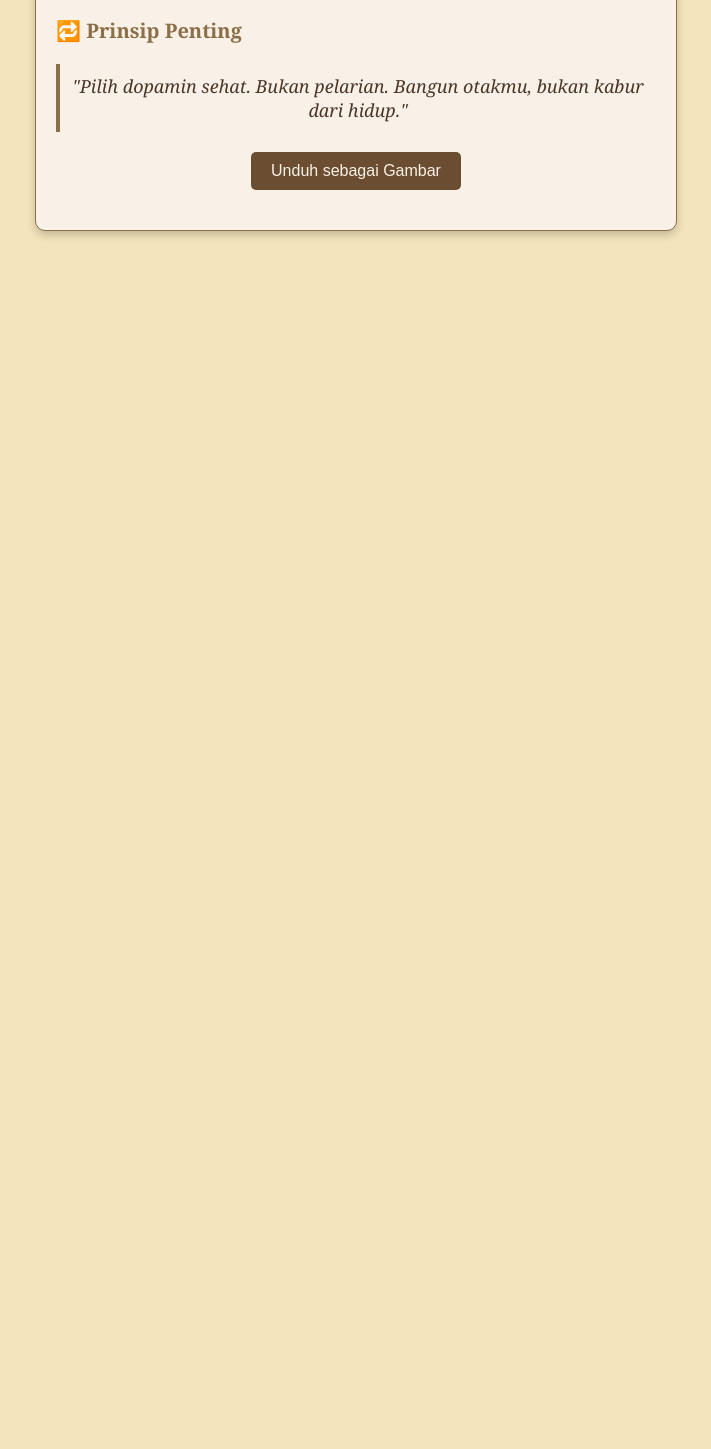
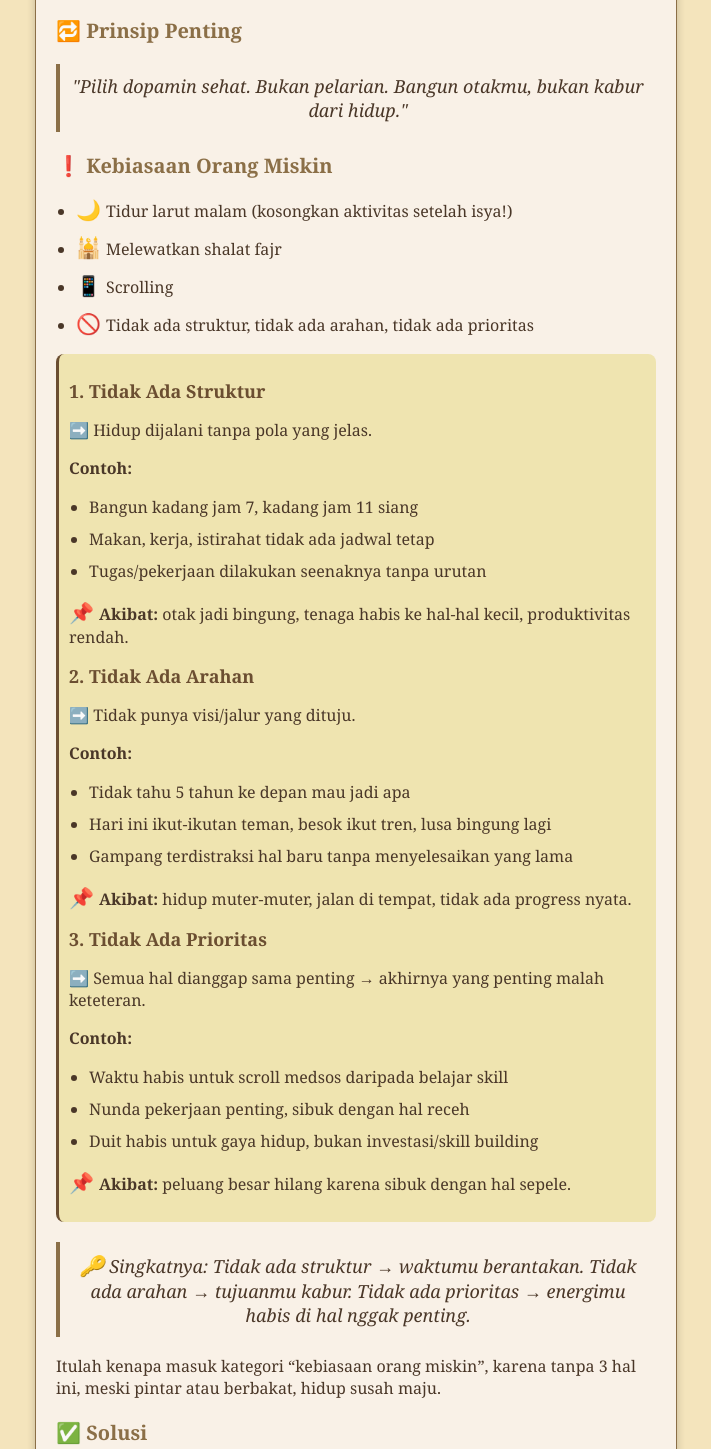
Before and after one commit to vviqry/anti_PMO, a plain HTML site: page index.html in a window 1280 px wide. Shown: the part 1278-2727 px from the top of the page, without its empty margins (284-995 px from the left). Before the commit the page ends 1529 px from the top, so only its background shows below. Drawn offline with Linux system fonts and the light colour scheme.

Commit message:
Update index.html

```diff
--- a/index.html
+++ b/index.html
@@ -35,6 +35,12 @@
             font-size: 20px;
             margin-top: 20px;
             margin-bottom: 10px;
+        }
+        h3 {
+            color: #6b4e31; /* Slightly darker brown for subheadings */
+            font-size: 18px;
+            margin-top: 15px;
+            margin-bottom: 8px;
         }
         ul, ol {
             padding-left: 20px;
@@ -90,6 +96,9 @@
             }
             h2 {
                 font-size: 18px;
+            }
+            h3 {
+                font-size: 16px;
             }
             .quote {
                 font-size: 16px;
@@ -158,6 +167,79 @@
             <p class="quote">"Pilih dopamin sehat. Bukan pelarian. Bangun otakmu, bukan kabur dari hidup."</p>
         </div>
 
+        <div class="section">
+            <h2>❗ Kebiasaan Orang Miskin</h2>
+            <ul>
+                <li><span class="emoji">🌙</span>Tidur larut malam (kosongkan aktivitas setelah isya!)</li>
+                <li><span class="emoji">🕌</span>Melewatkan shalat fajr</li>
+                <li><span class="emoji">📱</span>Scrolling</li>
+                <li><span class="emoji">🚫</span>Tidak ada struktur, tidak ada arahan, tidak ada prioritas</li>
+            </ul>
+            <div class="highlight">
+                <h3>1. Tidak Ada Struktur</h3>
+                <p>➡️ Hidup dijalani tanpa pola yang jelas.</p>
+                <p><strong>Contoh:</strong></p>
+                <ul>
+                    <li>Bangun kadang jam 7, kadang jam 11 siang</li>
+                    <li>Makan, kerja, istirahat tidak ada jadwal tetap</li>
+                    <li>Tugas/pekerjaan dilakukan seenaknya tanpa urutan</li>
+                </ul>
+                <p><span class="emoji">📌</span><strong>Akibat:</strong> otak jadi bingung, tenaga habis ke hal-hal kecil, produktivitas rendah.</p>
+
+                <h3>2. Tidak Ada Arahan</h3>
+                <p>➡️ Tidak punya visi/jalur yang dituju.</p>
+                <p><strong>Contoh:</strong></p>
+                <ul>
+                    <li>Tidak tahu 5 tahun ke depan mau jadi apa</li>
+                    <li>Hari ini ikut-ikutan teman, besok ikut tren, lusa bingung lagi</li>
+                    <li>Gampang terdistraksi hal baru tanpa menyelesaikan yang lama</li>
+                </ul>
+                <p><span class="emoji">📌</span><strong>Akibat:</strong> hidup muter-muter, jalan di tempat, tidak ada progress nyata.</p>
+
+                <h3>3. Tidak Ada Prioritas</h3>
+                <p>➡️ Semua hal dianggap sama penting → akhirnya yang penting malah keteteran.</p>
+                <p><strong>Contoh:</strong></p>
+                <ul>
+                    <li>Waktu habis untuk scroll medsos daripada belajar skill</li>
+                    <li>Nunda pekerjaan penting, sibuk dengan hal receh</li>
+                    <li>Duit habis untuk gaya hidup, bukan investasi/skill building</li>
+                </ul>
+                <p><span class="emoji">📌</span><strong>Akibat:</strong> peluang besar hilang karena sibuk dengan hal sepele.</p>
+            </div>
+            <p class="quote"><span class="emoji">🔑</span>Singkatnya: Tidak ada struktur → waktumu berantakan. Tidak ada arahan → tujuanmu kabur. Tidak ada prioritas → energimu habis di hal nggak penting.</p>
+            <p>Itulah kenapa masuk kategori “kebiasaan orang miskin”, karena tanpa 3 hal ini, meski pintar atau berbakat, hidup susah maju.</p>
+        </div>
+
+        <div class="section">
+            <h2>✅ Solusi</h2>
+            <div class="highlight">
+                <h3>Struktur</h3>
+                <p><span class="emoji">✅</span>Bikin jadwal harian tetap (bangun, kerja/belajar, ibadah, istirahat, tidur).</p>
+                <p>➡️ Sudah tercover di to-do list harian.</p>
+
+                <h3>Arahan (Tujuan Besar)</h3>
+                <p><span class="emoji">🎯</span>Tujuan 1–5 tahun:</p>
+                <ul>
+                    <li>Cari modal besar lewat kerja migran.</li>
+                    <li>Bangun fondasi Front End Dev internasional (ikut workshop 16jt).</li>
+                    <li>Lunasi hutang 35jt.</li>
+                    <li>Rapikan & scale up bisnis Kuliner Minang.</li>
+                    <li>Bangun fondasi TikTok Affiliate.</li>
+                    <li>Jalankan semua dengan baik, benar, evaluasi rutin, lalu scale up.</li>
+                </ul>
+                <p><span class="emoji">📌</span>Tambahkan indikator: target nominal, kapan selesai, dan ukurannya apa suksesnya.</p>
+
+                <h3>Prioritas Harian</h3>
+                <p><span class="emoji">🔥</span>Fokus 3 tugas utama setiap pagi:</p>
+                <ul>
+                    <li>Produksi konten TikTok.</li>
+                    <li>Urus Orderan SHOPEE.</li>
+                    <li>Posting konten TikTok.</li>
+                </ul>
+                <p>(Boleh tambah 1 “bonus task” opsional kalau 3 utama sudah selesai).</p>
+            </div>
+        </div>
+
         <button onclick="downloadAsImage()">Unduh sebagai Gambar</button>
     </div>
 
```
